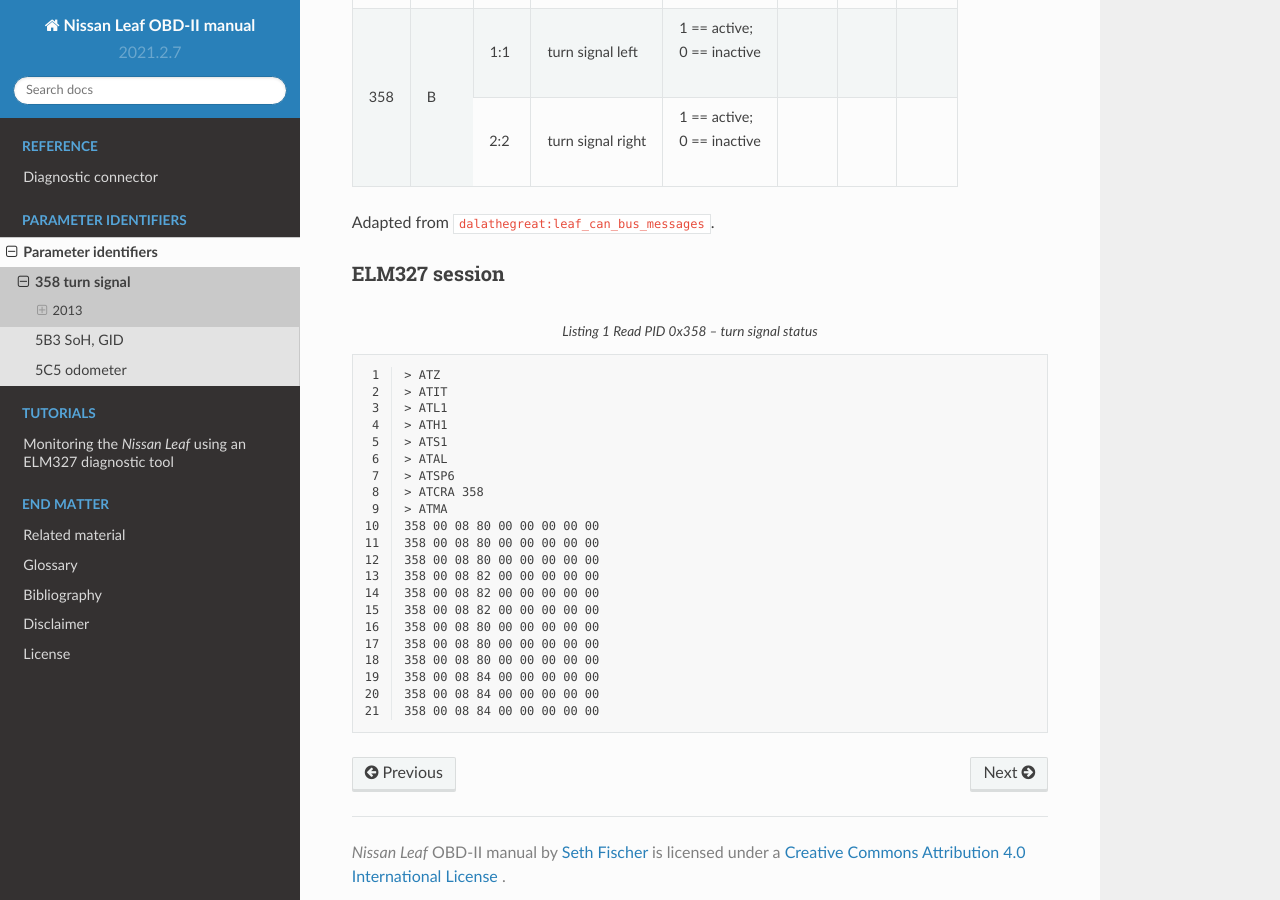
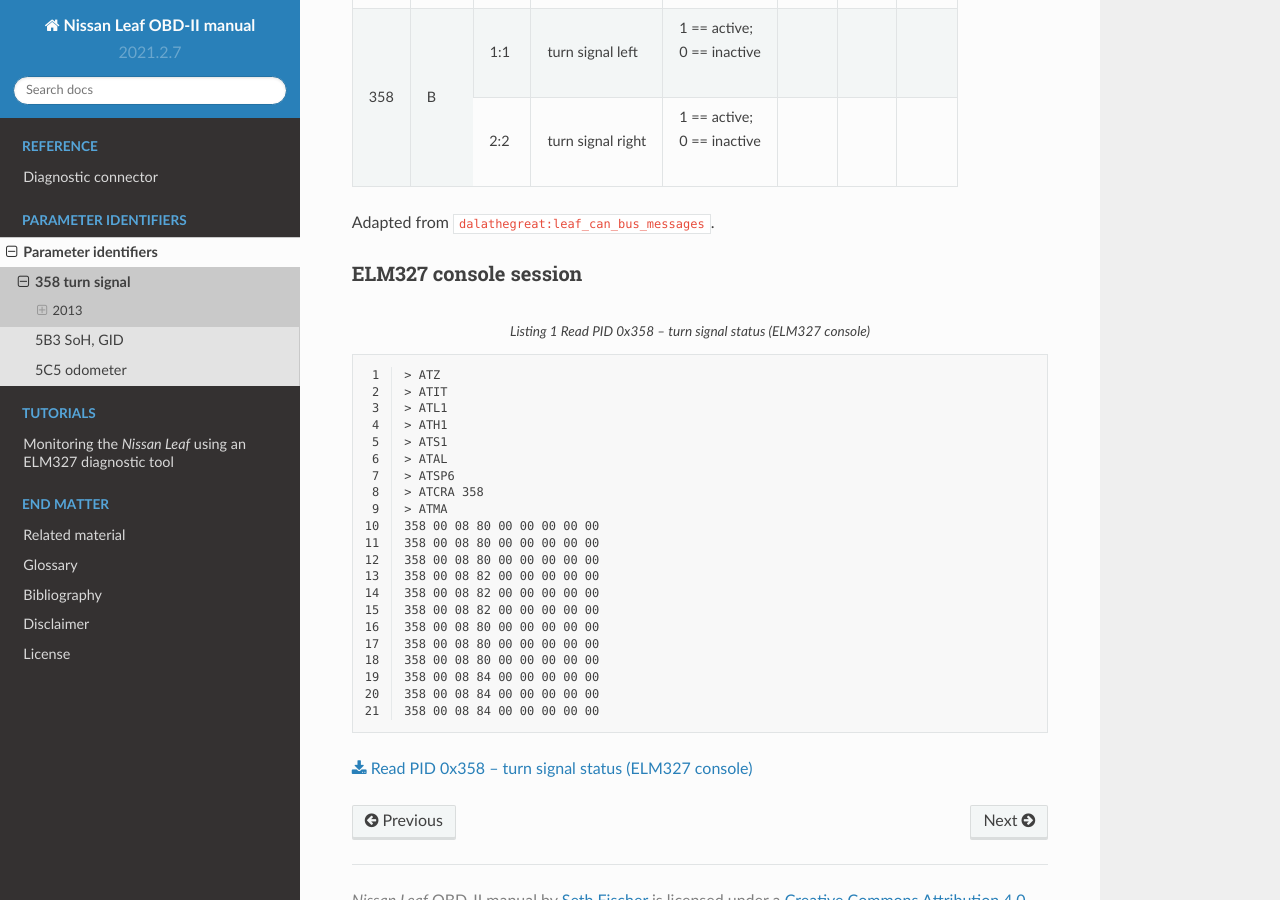
Before and after one commit to sethfischer/nissan-leaf-obd-manual, a Sphinx documentation site: the page built from source/pid/358.rst, in a window 1280 px wide and 900 px high, scrolled down 501 px. Built offline with Sphinx 7.4.7 and the Read the Docs theme 2.0.0, drawn with Linux system fonts in a browser that asks for light colours; cross-references to code outside the pages are shown as plain code.

Commit message:
Download links for ELM327 console sessions

```diff
--- a/source/pid/358.rst
+++ b/source/pid/358.rst
@@ -34,11 +34,13 @@
 Adapted from :cite:`dalathegreat:leaf_can_bus_messages`.
 
 
-ELM327 session
-~~~~~~~~~~~~~~
+ELM327 console session
+~~~~~~~~~~~~~~~~~~~~~~
 
 .. literalinclude:: /code/elm327/358-turn-signal.txt
-    :caption: Read PID 0x358 -- turn signal status
+    :caption: Read PID 0x358 -- turn signal status (ELM327 console)
     :language: none
     :linenos:
     :name: elm327-358-turn-signal
+
+:download:`Read PID 0x358 – turn signal status (ELM327 console) </code/elm327/358-turn-signal.txt>`
```
Also changed, not shown: source/pid/5b3.rst (+5 -3 lines), source/pid/5c5.rst (+5 -3 lines).
